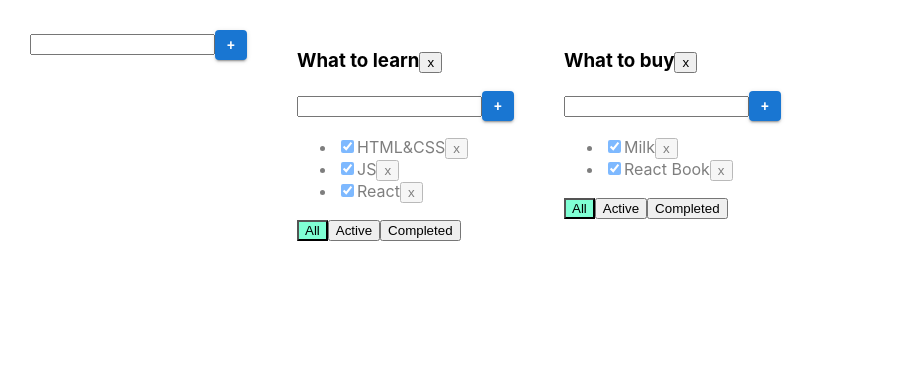
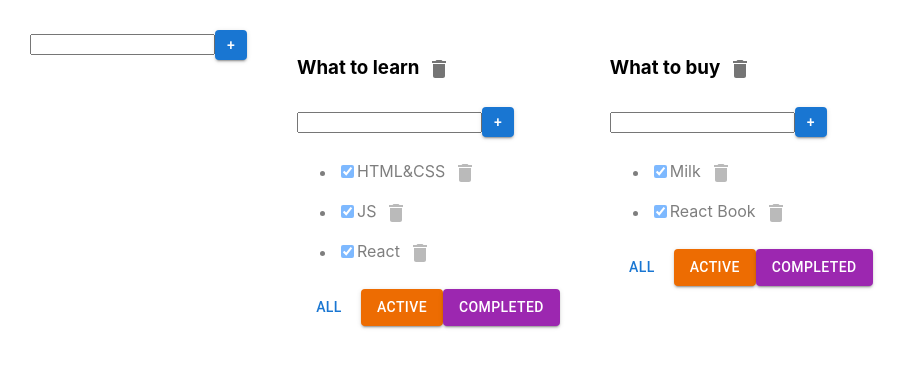
Before and after one commit to Kattekly/Todolist2, a React (Create React App) app: page / in a window 1280 px wide. Shown: the top 368 px of the page, without its empty margins (0-907 px from the left). Built offline with nearby package versions, Linux system fonts and the light colour scheme.

Commit message:
Lessons-7

```diff
--- a/src/Todolist.tsx
+++ b/src/Todolist.tsx
@@ -2,6 +2,9 @@ import React, {ChangeEvent, useState, KeyboardEvent} from 'react';
 import {FilterValuesType} from './App';
 import {Input} from "./components/Input";
 import {EditableSpan} from "./components/EditableSpan";
+import IconButton from '@mui/material/IconButton';
+import DeleteIcon from '@mui/icons-material/Delete';
+import Button from "@mui/material/Button";
 
 export type TaskType = {
     id: string
@@ -44,7 +47,11 @@ export function Todolist(props: PropsType) {
     return <div>
         <h3>
             <EditableSpan title={props.title} callback={editTodolistHandler}/>
-            <button onClick={removeTodolist}>x</button>
+
+            <IconButton aria-label="delete" onClick={removeTodolist}>
+                <DeleteIcon/>
+            </IconButton>
+
         </h3>
         <Input callback={AddTaskHandler}/>
         <ul>
@@ -56,28 +63,28 @@ export function Todolist(props: PropsType) {
                         props.changeTaskStatus(t.id, newIsDoneValue, props.id);
                     }
 
-                    /*const editTaskHandler = (newTitle: string) => {
-                        props.editTask(props.id, t.id, newTitle)
-                    }*/
 
                     return <li key={t.id} className={t.isDone ? "is-done" : ""}>
                         <input type="checkbox" onChange={onChangeHandler} checked={t.isDone}/>
                         <EditableSpan title={t.title} callback={(newTitle) => editTaskHandler(t.id, newTitle)}/>
-                        <button onClick={onClickHandler}>x</button>
+                        <IconButton aria-label="delete" onClick={onClickHandler}>
+                            <DeleteIcon/>
+                        </IconButton>
+
                     </li>
                 })
             }
         </ul>
         <div>
-            <button className={props.filter === 'all' ? "active-filter" : ""}
+            <Button variant={props.filter === 'all' ? "text" : "contained"}
                     onClick={onAllClickHandler}>All
-            </button>
-            <button className={props.filter === 'active' ? "active-filter" : ""}
+            </Button>
+            <Button color={'warning'} variant={props.filter === 'active' ? "text" : "contained"}
                     onClick={onActiveClickHandler}>Active
-            </button>
-            <button className={props.filter === 'completed' ? "active-filter" : ""}
+            </Button>
+            <Button color={'secondary'} variant={props.filter === 'completed' ? "text" : "contained"}
                     onClick={onCompletedClickHandler}>Completed
-            </button>
+            </Button>
         </div>
     </div>
 }
```
